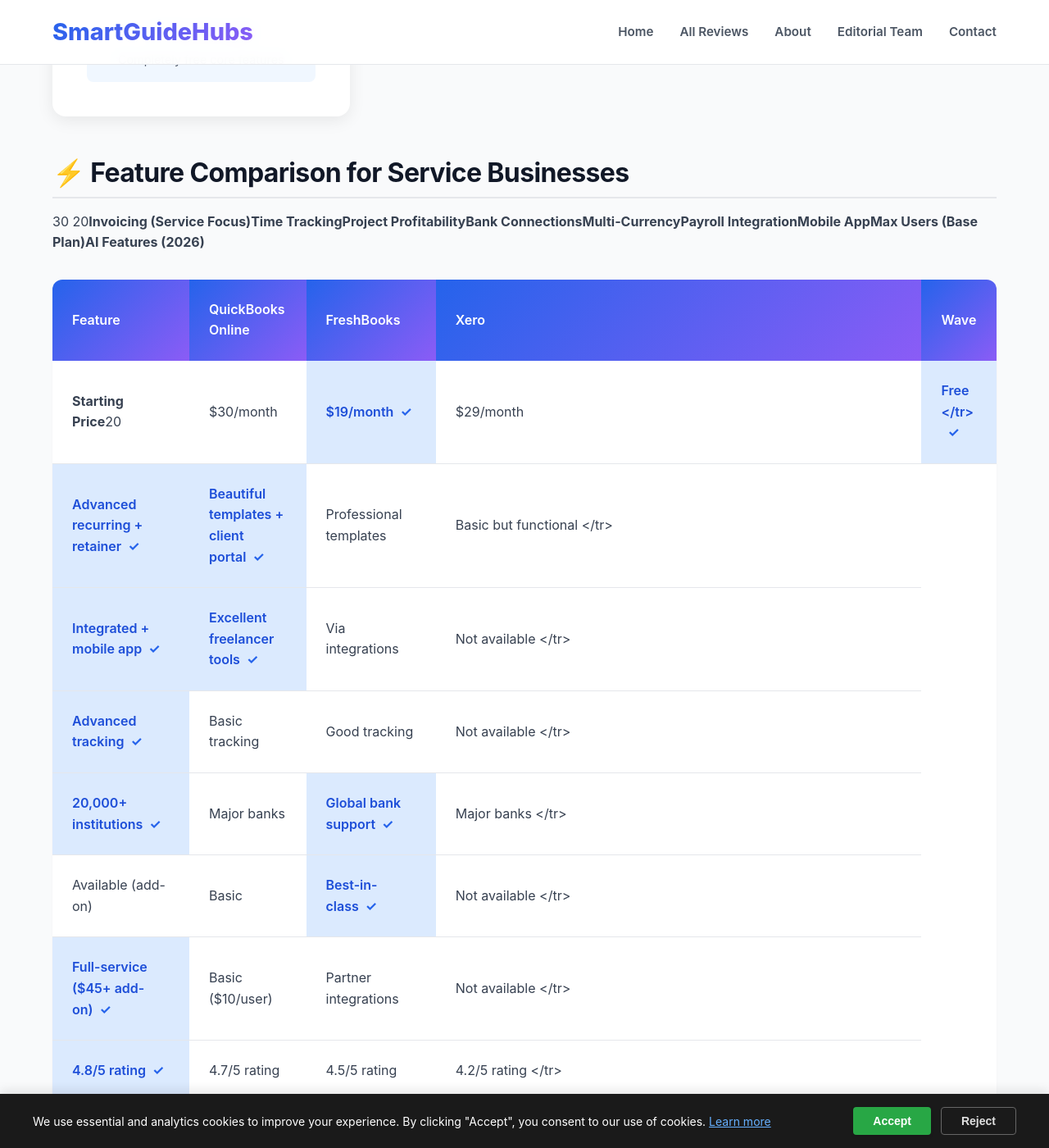
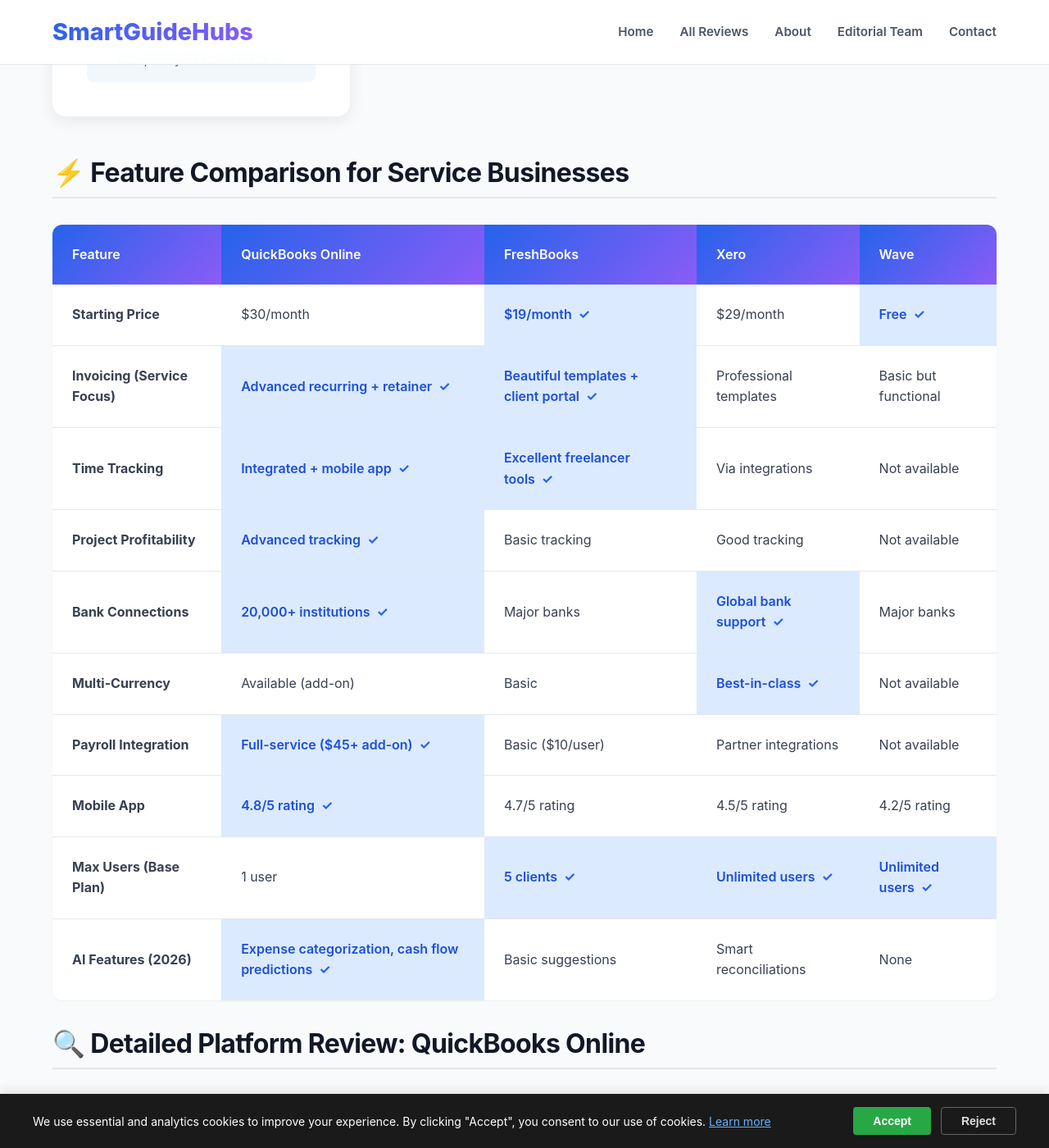
Before and after one commit to Yanniga01/gilliansperkin.github.io, a Jekyll site: the page built from _posts/2026-06-15-quickbooks-review.md, in a window 1280 px wide and 1400 px high, scrolled down 3022 px. Shown: the whole window at 82% size. Built offline with Jekyll 4.4.1, drawn with Linux system fonts in a browser that asks for light colours; some of the changed text lies outside the part shown.

Commit message:
Fix QuickBooks post markup and use shared footer include

```diff
--- a/_layouts/default.html
+++ b/_layouts/default.html
@@ -65,32 +65,7 @@
     </main>
 
     <!-- Footer -->
-    <footer class="site-footer">
-        <div class="footer-container">
-            <div class="footer-grid">
-                <div>
-                    <div class="footer-logo">SmartGuideHubs</div>
-                    <p>Independent software reviews for small businesses and professionals.</p>
-                </div>
-                <div class="footer-links">
-                    <h4>Quick Links</h4>
-                    <a href="/">Home</a>
-                    <a href="/blog/">All Reviews</a>
-                    <a href="/about/">About</a>
-                    <a href="/contact/">Contact</a>
-                </div>
-                <div class="footer-links">
-                    <h4>Policies</h4>
-                    <a href="/privacy/">Privacy Policy</a>
-                    <a href="/terms/">Terms of Service</a>
-                    <a href="/disclosure/">Affiliate Disclosure</a>
-                </div>
-            </div>
-            <div class="footer-bottom">
-                <p>© {{ site.time | date: "%Y" }} SmartGuideHubs. All rights reserved.</p>
-            </div>
-        </div>
-    </footer>
+    {% include footer.html %}
 
     <script src="/cookies.js"></script>
 </body>
--- a/_posts/2026-06-15-quickbooks-review.md
+++ b/_posts/2026-06-15-quickbooks-review.md
@@ -139,18 +139,85 @@
 <h2>⚡ Feature Comparison for Service Businesses</h2>
 <table class="comparison-table">
     <thead>
-        30<th>Feature</th><th>QuickBooks Online</th><th>FreshBooks</th><th>Xero</th><th>Wave</th> </thead>
+        <tr>
+            <th>Feature</th>
+            <th>QuickBooks Online</th>
+            <th>FreshBooks</th>
+            <th>Xero</th>
+            <th>Wave</th>
+        </tr>
+    </thead>
     <tbody>
-        20<td><strong>Starting Price</strong>20<td>$30/month<td class="best-feature">$19/month<td>$29/month<td class="best-feature">Free  </tr>
-        <tr><strong>Invoicing (Service Focus)</strong><td class="best-feature">Advanced recurring + retainer<td class="best-feature">Beautiful templates + client portal<td>Professional templates<td>Basic but functional </tr>
-        <tr><strong>Time Tracking</strong><td class="best-feature">Integrated + mobile app<td class="best-feature">Excellent freelancer tools<td>Via integrations<td>Not available </tr>
-        <tr><strong>Project Profitability</strong><td class="best-feature">Advanced tracking<td>Basic tracking<td>Good tracking<td>Not available </tr>
-        <tr><strong>Bank Connections</strong><td class="best-feature">20,000+ institutions<td>Major banks<td class="best-feature">Global bank support<td>Major banks </tr>
-        <tr><strong>Multi-Currency</strong><td>Available (add-on)<td>Basic<td class="best-feature">Best-in-class<td>Not available </tr>
-        <tr><strong>Payroll Integration</strong><td class="best-feature">Full-service ($45+ add-on)<td>Basic ($10/user)<td>Partner integrations<td>Not available </tr>
-        <tr><strong>Mobile App</strong><td class="best-feature">4.8/5 rating<td>4.7/5 rating<td>4.5/5 rating<td>4.2/5 rating </tr>
-        <tr><strong>Max Users (Base Plan)</strong><td>1 user<td class="best-feature">5 clients<td class="best-feature">Unlimited users<td class="best-feature">Unlimited users </tr>
-        <tr><strong>AI Features (2026)</strong><td class="best-feature">Expense categorization, cash flow predictions<td>Basic suggestions<td>Smart reconciliations<td>None </tr>
+        <tr>
+            <td><strong>Starting Price</strong></td>
+            <td>$30/month</td>
+            <td class="best-feature">$19/month</td>
+            <td>$29/month</td>
+            <td class="best-feature">Free</td>
+        </tr>
+        <tr>
+            <td><strong>Invoicing (Service Focus)</strong></td>
+            <td class="best-feature">Advanced recurring + retainer</td>
+            <td class="best-feature">Beautiful templates + client portal</td>
+            <td>Professional templates</td>
+            <td>Basic but functional</td>
+        </tr>
+        <tr>
+            <td><strong>Time Tracking</strong></td>
+            <td class="best-feature">Integrated + mobile app</td>
+            <td class="best-feature">Excellent freelancer tools</td>
+            <td>Via integrations</td>
+            <td>Not available</td>
+        </tr>
+        <tr>
+            <td><strong>Project Profitability</strong></td>
+            <td class="best-feature">Advanced tracking</td>
+            <td>Basic tracking</td>
+            <td>Good tracking</td>
+            <td>Not available</td>
+        </tr>
+        <tr>
+            <td><strong>Bank Connections</strong></td>
+            <td class="best-feature">20,000+ institutions</td>
+            <td>Major banks</td>
+            <td class="best-feature">Global bank support</td>
+            <td>Major banks</td>
+        </tr>
+        <tr>
+            <td><strong>Multi-Currency</strong></td>
+            <td>Available (add-on)</td>
+            <td>Basic</td>
+            <td class="best-feature">Best-in-class</td>
+            <td>Not available</td>
+        </tr>
+        <tr>
+            <td><strong>Payroll Integration</strong></td>
+            <td class="best-feature">Full-service ($45+ add-on)</td>
+            <td>Basic ($10/user)</td>
+            <td>Partner integrations</td>
+            <td>Not available</td>
+        </tr>
+        <tr>
+            <td><strong>Mobile App</strong></td>
+            <td class="best-feature">4.8/5 rating</td>
+            <td>4.7/5 rating</td>
+            <td>4.5/5 rating</td>
+            <td>4.2/5 rating</td>
+        </tr>
+        <tr>
+            <td><strong>Max Users (Base Plan)</strong></td>
+            <td>1 user</td>
+            <td class="best-feature">5 clients</td>
+            <td class="best-feature">Unlimited users</td>
+            <td class="best-feature">Unlimited users</td>
+        </tr>
+        <tr>
+            <td><strong>AI Features (2026)</strong></td>
+            <td class="best-feature">Expense categorization, cash flow predictions</td>
+            <td>Basic suggestions</td>
+            <td>Smart reconciliations</td>
+            <td>None</td>
+        </tr>
     </tbody>
 </table>
 
--- a/quickbooks-review-2026/index.html
+++ b/quickbooks-review-2026/index.html
@@ -269,7 +269,8 @@
         <h2>⚡ Feature Comparison for Service Businesses</h2>
         <table class="comparison-table">
             <thead>
-                30<th>Feature</th><th>QuickBooks Online</th><th>FreshBooks</th><th>Xero</th><th>Wave</th> </thead>
+                <tr><th>Feature</th><th>QuickBooks Online</th><th>FreshBooks</th><th>Xero</th><th>Wave</th></tr>
+            </thead>
             <tbody>
                 <tr><td><strong>Starting Price</strong></td><td>$30/month</td><td class="best-feature">$19/month</td><td>$29/month</td><td class="best-feature">Free</td> </tr>
                 <tr><td><strong>Invoicing (Service Focus)</strong></td><td class="best-feature">Advanced recurring + retainer</td><td class="best-feature">Beautiful templates + client portal</td><td>Professional templates</td><td>Basic but functional</td> </tr>
```
